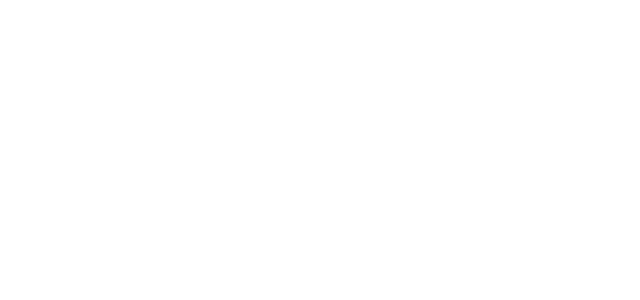
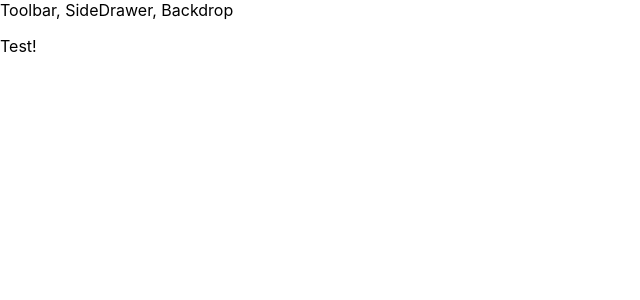
Before and after one commit to NicolasAndres1/burgerbuilder, a React app: page / in a window 1280 px wide. Shown: the top 300 px of the page, without its empty margins (0-640 px from the left). Built offline with nearby package versions, Linux system fonts and the light colour scheme.

Commit message:
Layout Component

```diff
--- a/src/App.js
+++ b/src/App.js
@@ -1,10 +1,16 @@
+// JS IMPORTS
 import React, { Component } from 'react';
+import Layout from './Components/Layout/Layout';
+
+// CSS IMPORTS
 
 class App extends Component {
   render() {
     return (
       <div>
-
+        <Layout>
+          <p>Test!</p>
+        </Layout>
       </div>
     );
   }
--- /dev/null
+++ b/src/Components/Layout/Layout.js
@@ -0,0 +1,12 @@
+import React from 'react';
+
+const layout = (props) => (
+    <>
+        <div>Toolbar, SideDrawer, Backdrop</div>
+        <main>
+            {props.children}
+        </main>
+    </>
+);
+
+export default layout;
--- a/src/index.modules.css
+++ b/src/index.modules.css
@@ -2,13 +2,6 @@
   margin: 0;
   padding: 0;
   font-family: -apple-system, BlinkMacSystemFont, "Segoe UI", "Roboto", "Oxygen",
-    "Ubuntu", "Cantarell", "Fira Sans", "Droid Sans", "Helvetica Neue",
+    "Ubuntu", "Cantarell", "Fira Sans", "Droid Sans", "Helvetica Neue", "Open Sans",
     sans-serif;
-  -webkit-font-smoothing: antialiased;
-  -moz-osx-font-smoothing: grayscale;
 }
-
-code {
-  font-family: source-code-pro, Menlo, Monaco, Consolas, "Courier New",
-    monospace;
-}
```
